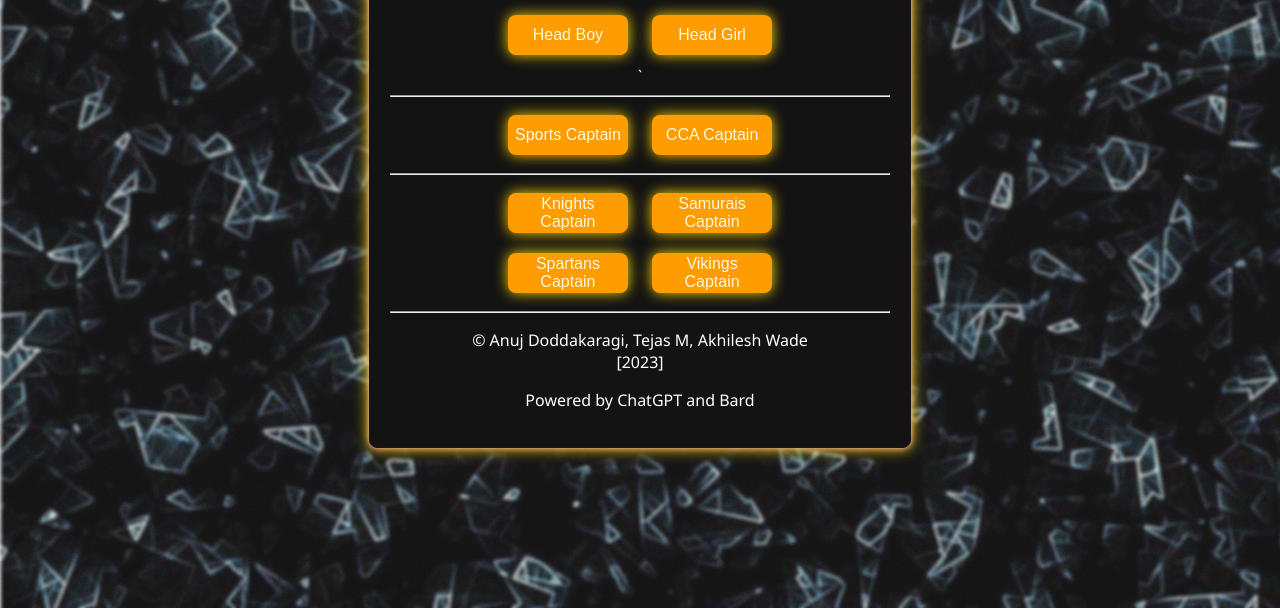
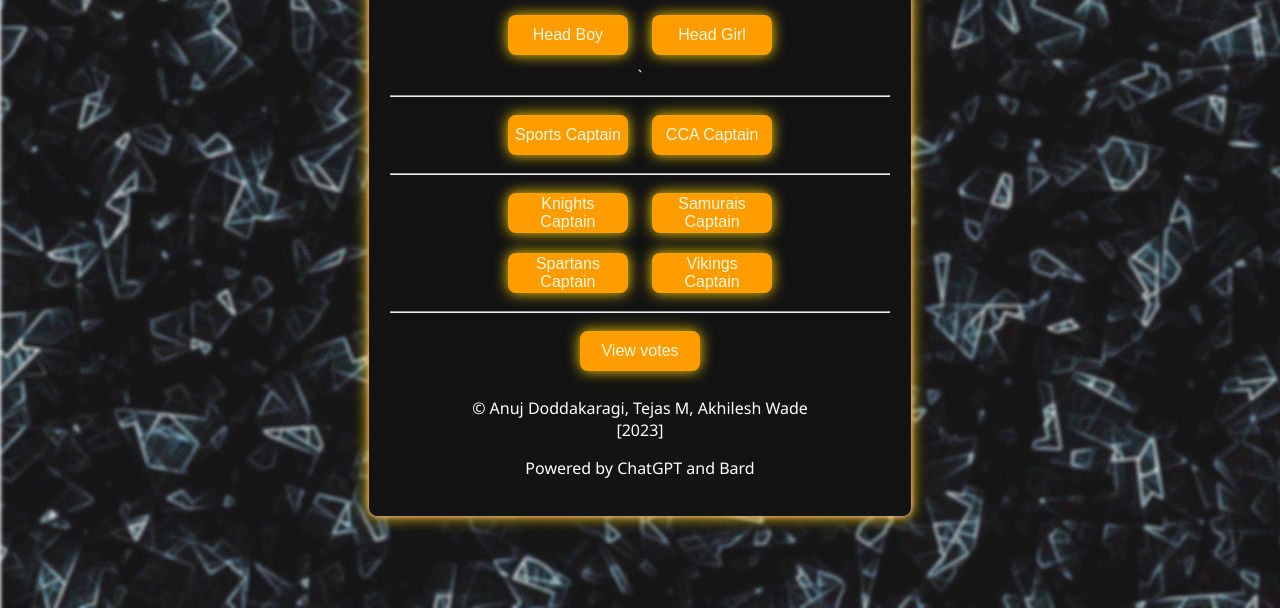
Before and after one commit to WadeAkhilesh/online-voting-interface.github.io, a plain HTML site: page index.html in a window 1280 px wide. Shown: the part 192-800 px from the top of the page. Drawn offline with Linux system fonts and the light colour scheme.

Commit message:
Update index.html

```diff
--- a/index.html
+++ b/index.html
@@ -61,6 +61,7 @@ Copyright [2023] [Anuj Doddakaragi, Tejas Muttayanmath, Akhilesh Wade]
                 <a href="./pages/vikings.html"><button class="tab-button active">Vikings Captain</button></a>
                 </div>
                 <hr>
+               <a href="./voteView.html"><button class="tab-button active">View votes</button></a>
         </div>
 
     </body>
```
